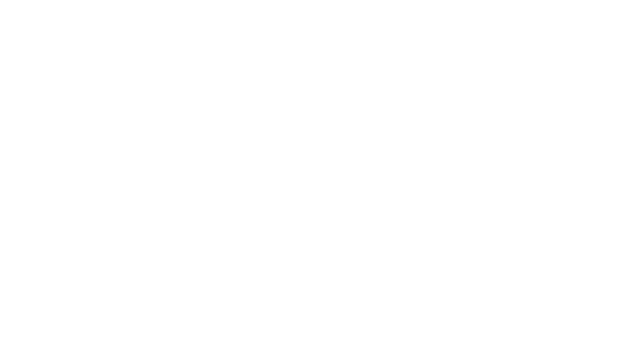
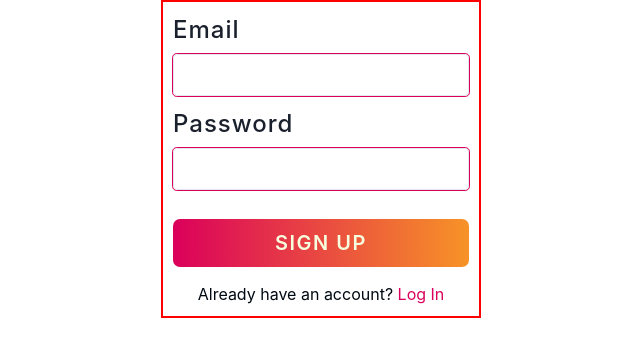
Before and after one commit to aditya-464/mern_social_media, a React (Create React App) app in the folder client/: page /signup in a window 1280 px wide. Shown: the top 356 px of the page, without its empty margins (319-959 px from the left). Built offline with nearby package versions, Linux system fonts and the light colour scheme.

Commit message:
LoginForm updated

```diff
--- a/client/src/components/LoginForm.jsx
+++ b/client/src/components/LoginForm.jsx
@@ -80,7 +80,7 @@ export const LoginForm = (props) => {
                     resetForm,
                 }) => (
 
-                    <form style={{ width: props.width, padding: "1rem", margin: "auto", color: "primaryDark" }} onSubmit={handleSubmit}>
+                    <form style={{ width: props.width, padding: "1rem", margin: "auto", color: "primaryDark", textAlign: "center" }} onSubmit={handleSubmit}>
                         <FormControl
                             marginBottom={"1rem"}
                             isInvalid={errors.email && touched.email}>
@@ -141,7 +141,8 @@ export const LoginForm = (props) => {
                         <Text
                             color={"primaryDark"}
                             fontSize={"h6"}
-                            marginTop={"5%"}>
+                            marginTop={"5%"}
+                            display={"inline-block"}>
                             Don't have an account? <span className='signup-link'><NavLink to="/signup" > Sign Up</NavLink></span>
                         </Text>
                     </form>
--- a/client/src/components/SignupForm.jsx
+++ b/client/src/components/SignupForm.jsx
@@ -1,10 +1,114 @@
-import { Text } from '@chakra-ui/react'
-import React from 'react'
+import { FormControl, FormErrorMessage, FormLabel, Input, Text } from '@chakra-ui/react'
+import React, { useState } from 'react'
+import { FillButton } from './FillButton'
+import { Formik } from "formik";
+import * as yup from "yup";
+import { NavLink, useNavigate } from "react-router-dom";
+import { useDispatch } from "react-redux";
+import { setLogin } from "state";
 
-export const SignupForm = () => {
-  return (
-    <>
+const signupSchema = yup.object().shape({
+    fullname: yup.string().required("Required"),
+    username: yup.string().required("Required"),
+    email: yup.string().email("Invalid Email").required("Required"),
+    password: yup.string().required("Required")
+});
 
-    </>
-  )
+const initialValuesSignup = {
+    fullname: "",
+    username: "",
+    email: "",
+    password: ""
+};
+
+export const SignupForm = (props) => {
+    const dispatch = useDispatch();
+    const navigate = useNavigate();
+
+    const signup = async(values, onSubmitProps) =>{
+
+    };
+
+    const handleFormSubmit = async (values, onSubmitProps) => {
+        await signup(values, onSubmitProps);
+    };
+
+    return (
+        <>
+            <Formik
+                onSubmit={handleFormSubmit}
+                initialValues={initialValuesSignup}
+                validationSchema={signupSchema}>
+                {({
+                    values,
+                    errors,
+                    touched,
+                    handleBlur,
+                    handleChange,
+                    handleSubmit,
+                    resetForm,
+                }) => (
+
+                    <form style={{ width: props.width, padding: "1rem", margin: "auto", color: "primaryDark", border:"2px solid red", textAlign:"center" }} onSubmit={handleSubmit}>
+                        <FormControl
+                            marginBottom={"1rem"}
+                            isInvalid={errors.email && touched.email}>
+                            <FormLabel
+                                fontSize={"h4"}
+                                letterSpacing={"1px"}
+                                marginBottom={"2%"}>
+                                Email
+                            </FormLabel>
+                            <Input
+                                onBlur={handleBlur}
+                                onChange={handleChange}
+                                value={values.email}
+                                name='email'
+                                fontSize={"h6"}
+                                padding={"1rem 0.5rem"}
+                                height={"5%"}
+                                outline={"1px solid #DB005B"}
+                                _focus={{
+                                    outline: "1px solid blue"
+                                }}></Input>
+                            <FormErrorMessage fontSize={"larger"}>{errors.email}</FormErrorMessage>
+                        </FormControl>
+                        <FormControl
+                            marginBottom={"10%"}
+                            isInvalid={errors.password && touched.password}>
+                            <FormLabel
+                                fontSize={"h4"}
+                                letterSpacing={"1px"}
+                                marginBottom={"2%"}>
+                                Password
+                            </FormLabel>
+                            <Input
+                                onBlur={handleBlur}
+                                onChange={handleChange}
+                                value={values.password}
+                                type='password'
+                                name='password'
+                                fontSize={"h6"}
+                                padding={"1rem 0.5rem"}
+                                height={"5%"}
+                                outline={"1px solid #DB005B"}
+                                _focus={{
+                                    outline: "1px solid blue"
+                                }}></Input>
+                            <FormErrorMessage fontSize={"larger"}>{errors.password}</FormErrorMessage>
+                        </FormControl>
+                        <FillButton name="sign up" fs="h5" pd="8% 0" width="100%"></FillButton>
+                        <Text
+                            color={"primaryDark"}
+                            fontSize={"h6"}
+                            marginTop={"5%"}
+                            display={"inline-block"}>
+                            Already have an account? <span className='login-link'><NavLink to="/login" > Log In</NavLink></span>
+                        </Text>
+                    </form>
+                )}
+            </Formik>
+
+        </>
+    )
 }
--- a/client/src/index.css
+++ b/client/src/index.css
@@ -11,10 +11,10 @@ html{
   scroll-behavior: smooth;
 }
 
-.signup-link{
+.signup-link, .login-link{
   color: #DB005B;
 }
 
-.signup-link:hover{
+.signup-link:hover, .login-link:hover{
   text-decoration: underline;
 }
--- a/client/src/pages/SignupPage.jsx
+++ b/client/src/pages/SignupPage.jsx
@@ -3,6 +3,6 @@ import React from 'react'
 
 export const SignupPage = () => {
   return (
-    <SignupForm></SignupForm>
+    <SignupForm width="25%"></SignupForm>
   )
 }
```
